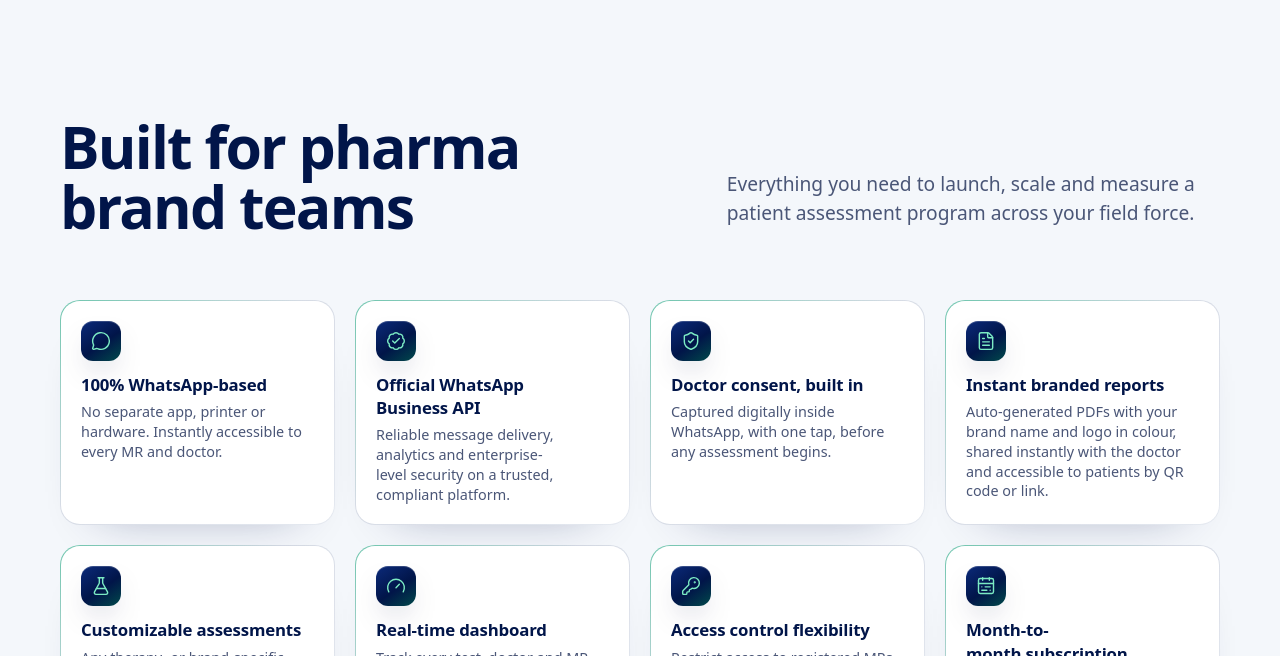
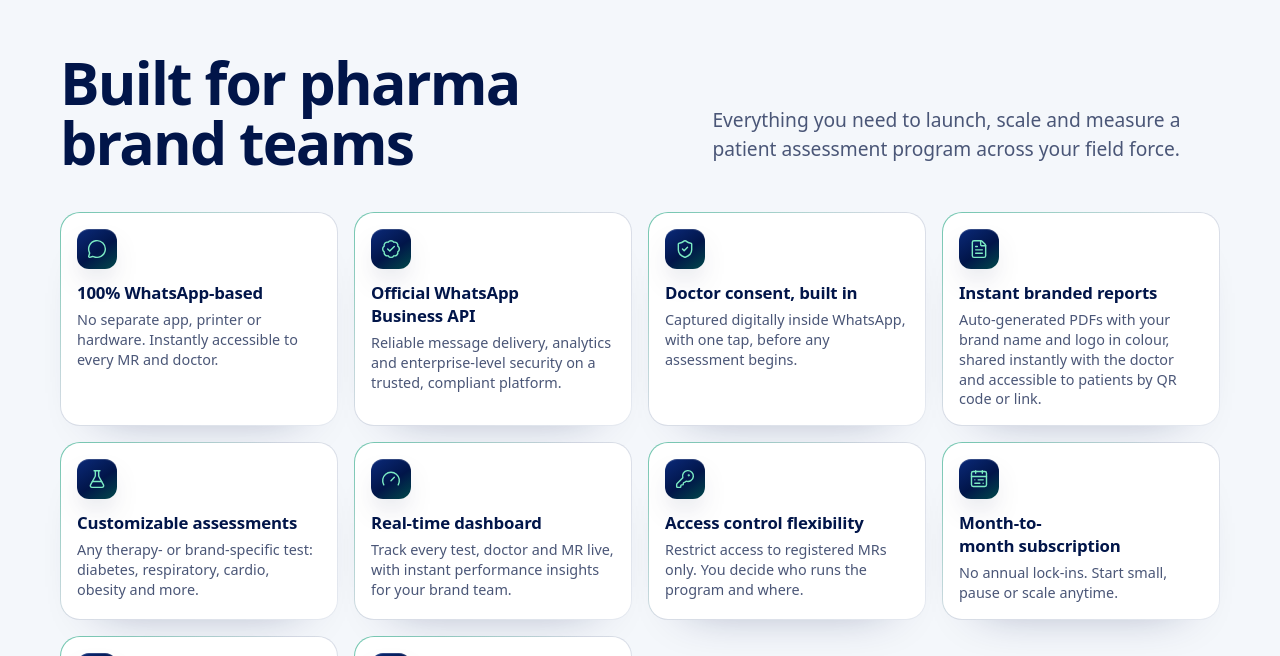
Before and after one commit to Rohan9833/WazzupPAP_display, a React (Vite) app in the folder frontend/: page / in a window 1280 px wide. Shown: the part 5984-6640 px from the top of the page. Built offline with nearby package versions, Linux system fonts and the light colour scheme; no server answers.

Commit message:
Reduce vertical spacing across sections

```diff
--- a/frontend/src/components/sections/Features.jsx
+++ b/frontend/src/components/sections/Features.jsx
@@ -26,9 +26,9 @@ const FEATURES = [
 
 export default function Features() {
   return (
-    <section id="features" className="relative bg-paper py-24 sm:py-32" aria-labelledby="features-title">
+    <section id="features" className="relative bg-paper py-12 sm:py-16" aria-labelledby="features-title">
       <div className="container-x">
-        <div className="grid gap-6 lg:grid-cols-[1.1fr_0.9fr] lg:items-end lg:gap-16">
+        <div className="grid gap-3 lg:grid-cols-[1.1fr_0.9fr] lg:items-end lg:gap-8">
           <h2 id="features-title" className="display-lg">
             Built for pharma brand teams
           </h2>
@@ -37,11 +37,11 @@ export default function Features() {
           </p>
         </div>
 
-        <ul className="mt-14 grid gap-4 sm:mt-16 sm:grid-cols-2 lg:grid-cols-4 lg:gap-5">
+        <ul className="mt-8 grid gap-3 sm:mt-10 sm:grid-cols-2 lg:grid-cols-4 lg:gap-4">
           {FEATURES.map(({ icon: Icon, t, d }) => (
             <li
               key={t}
-              className="edge-card group relative overflow-hidden rounded-[1.25rem] p-3.5 shadow-[0_24px_50px_-40px_rgb(1_21_73/0.45)] transition-[transform,box-shadow] duration-300 hover:-translate-y-1 hover:shadow-[0_34px_60px_-38px_rgb(1_21_73/0.55)] sm:p-5"
+              className="edge-card group relative overflow-hidden rounded-[1.25rem] p-3 shadow-[0_24px_50px_-40px_rgb(1_21_73/0.45)] transition-[transform,box-shadow] duration-300 hover:-translate-y-1 hover:shadow-[0_34px_60px_-38px_rgb(1_21_73/0.55)] sm:p-4"
             >
               <span className="icon-gem grid h-10 w-10 place-items-center rounded-xl">
                 <Icon className="h-5 w-5 text-[#7beac3]" strokeWidth={1.7} aria-hidden />
```
